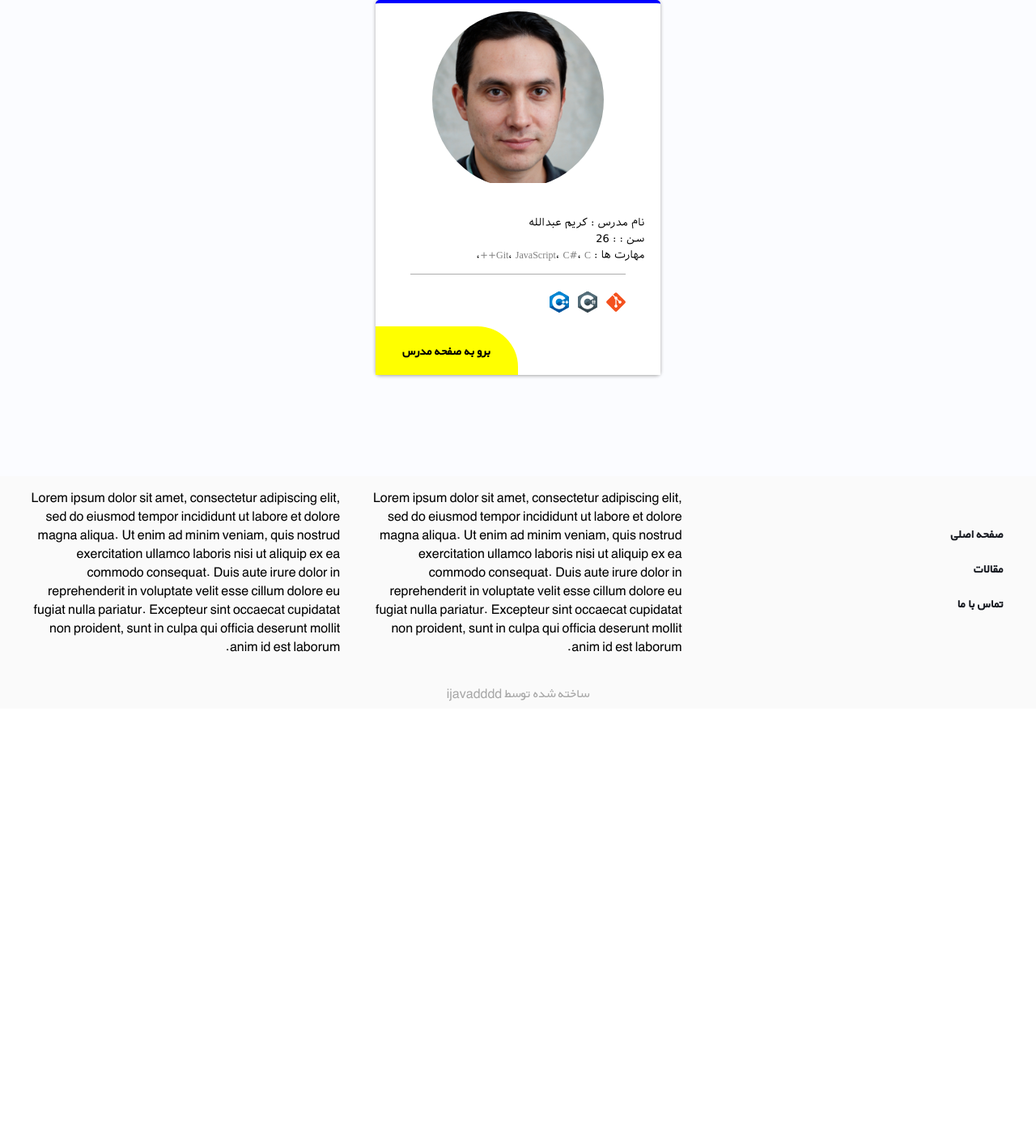
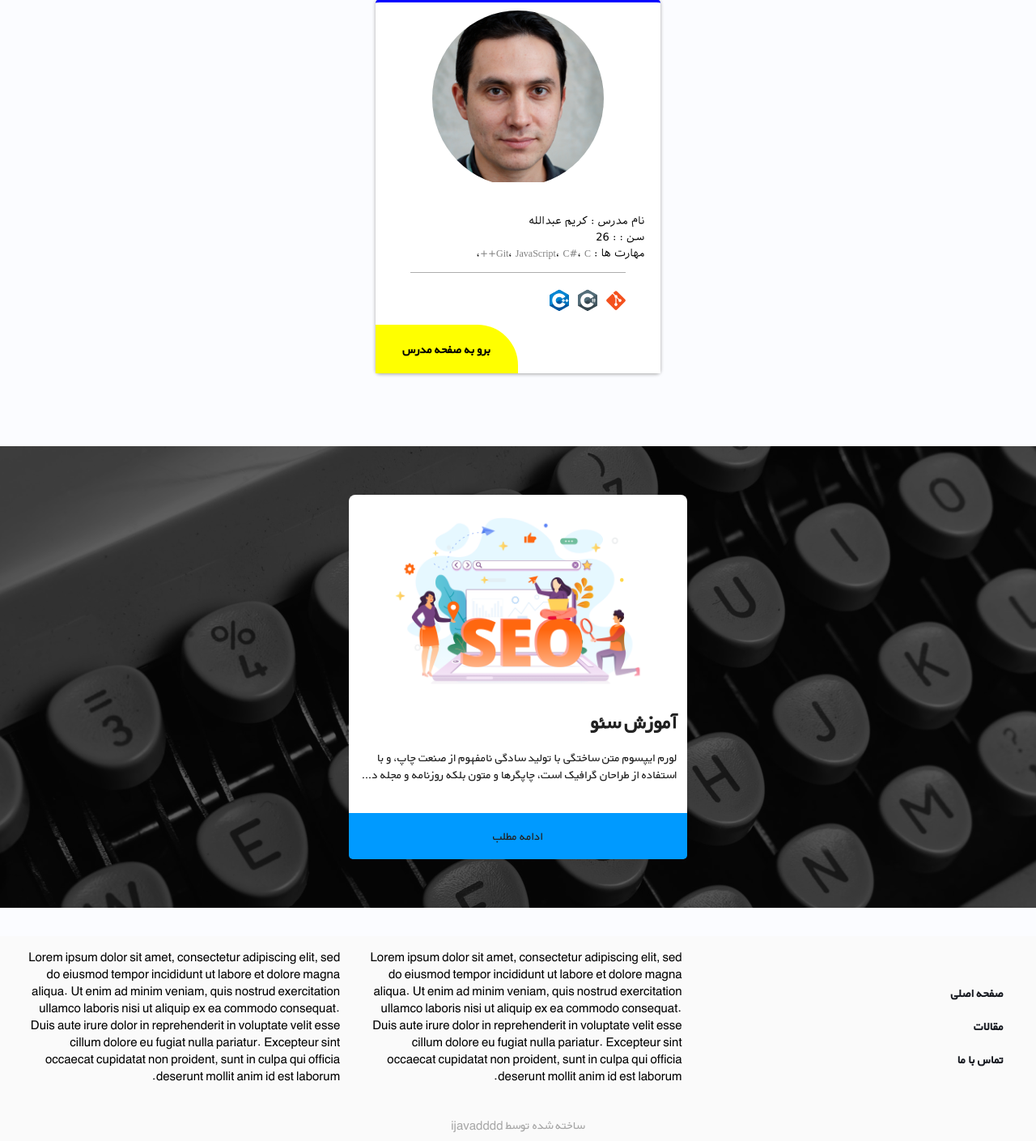
Before and after one commit to ijavadddd/Django-simple-projects, a Django app: page / in a window 1280 px wide. Shown: the part 1634-3043 px from the top of the page at 81% size. Before the commit the page ends 2500 px from the top, so only its background shows below. Run offline with Django 4.2, Linux system fonts and the light colour scheme; some libraries are stand-ins or nearby versions; some web fonts are replaced.

Commit message:
Make article box in home page

```diff
--- a/1-project1/static/css/home.css
+++ b/1-project1/static/css/home.css
@@ -1,3 +1,9 @@
+html{
+    font-size:10px;
+}
+body{
+    font-size: 1.5rem;
+}
 .home-introduction{
     width:100%;
     min-height:90vh;
@@ -190,6 +196,114 @@
     width:100%;
     border-radius:0;
 }
+
+
+.horizintal-scroll{
+    width:100%;
+    min-height:390px;
+    background-color:yellow;
+    display:flex;
+    flex-wrap: wrap;
+    gap: 20px;
+    justify-content: space-around;
+    align-items:center;
+    padding:5px;
+    box-sizing:border-box;
+    background-image:url(../../media/images/article-slide-background.jpg);
+    background-color: rgb(24 24 24 / 69%);
+    background-attachment: fixed;
+    background-blend-mode: multiply;
+    background-clip: border-box;
+    background-repeat: no-repeat;
+    background-size: cover;
+    padding: 4em 1.2em;
+}
+.article-box{
+    width: min(50ch,80%);
+    height:450px;;
+    background-color:#fff;
+    border-radius: 8px;
+    position: relative;
+}
+.article-box:hover{
+
+}
+.article-box--image-container{
+    max-width:100%;
+    max-height:260px;
+    display: flex;
+    align-items: center;
+    justify-content: center;
+    overflow:hidden;
+    margin-inline: auto;
+}
+.article-box--image-container__link{
+    max-width: inherit;
+    max-height: inherit;
+    position: relative;
+}
+.article-box--image-container__link::before{
+    background-image: linear-gradient( 180deg,rgba(255,255,255,0) 45%,#fff 100%);
+    content: "";
+    z-index: 3;
+    height: 65%;
+    display: block!important;
+    position: absolute;
+    bottom: 0;
+    right: 0;
+    left: 0;
+}
+.article-box--image-container__link > img{
+    max-width: inherit;
+    max-height: inherit;
+}
+.box-description-container{
+    width:100%;
+    height:100px;
+    /* background-color:green; */
+    margin: 0 auto;
+    display:flex;
+    justify-content:start;
+    /* align-items:center; */
+    flex-wrap:wrap;
+    /* flex-direction:column; */
+    /* padding: 11px; */
+    box-sizing: border-box;
+    color:#212121;
+    overflow: hidden;
+}
+.article-box--title{
+    font-size: 2.5rem;
+    padding: 0.1em 0.5em;
+}
+.section-of-article{
+    width:100%;
+    height:4ch;
+    overflow: hidden;
+    text-overflow: ellipsis;
+    font-size: 0.99em;
+    padding: 1.2rem;
+    display: -webkit-box;
+    -webkit-line-clamp: 2;
+    -webkit-box-orient: vertical;
+}
+.article-box--button a{
+    width:100%;
+    font-size:1.5rem;
+    background-color:#009aff;
+    position:absolute;
+    bottom:0;
+    display: flex;
+    justify-content: center;
+    align-items: center;
+    padding:1.2em 2em;
+    box-sizing: border-box;
+    border-radius: 0 0 5px 5px;
+    color:#212121;
+}
+
+
+
 @media screen and (max-width:800px){
     .center-container{
         width:100%;
--- a/1-project1/templates/home/index.html
+++ b/1-project1/templates/home/index.html
@@ -95,5 +95,27 @@
                         {% endfor %}
                 </div>
             </div>
+            <div class="horizintal-scroll">
+                <div class="article-box">
+                        <div class="article-box--image-container">
+                            <a href="#" class="article-box--image-container__link" >
+                                <img src="{{media_url}}/images/1.png" alt="">
+                            </a>
+                        </div>
+                        <div class="box-description-container">
+                            <h2 class="article-box--title">
+                                آموزش سئو
+                            </h2>
+                            <p class="section-of-article">
+                                لورم ایپسوم متن ساختگی با تولید سادگی نامفهوم از صنعت چاپ، و با استفاده از طراحان گرافیک است، چاپگرها و متون بلکه روزنامه و مجله در ستون و سطرآنچنان که
+                            </p>
+                        </div>
+                        <div class="article-box--button">
+                            <a href="#">
+                                <span>ادامه مطلب</span>
+                            </a>
+                        </div>
+                </div>
+            </div>
         </div>
 {% endblock %}
```
Also changed, not shown: 1-project1/media/images/article-slide-background.jpg (added).
